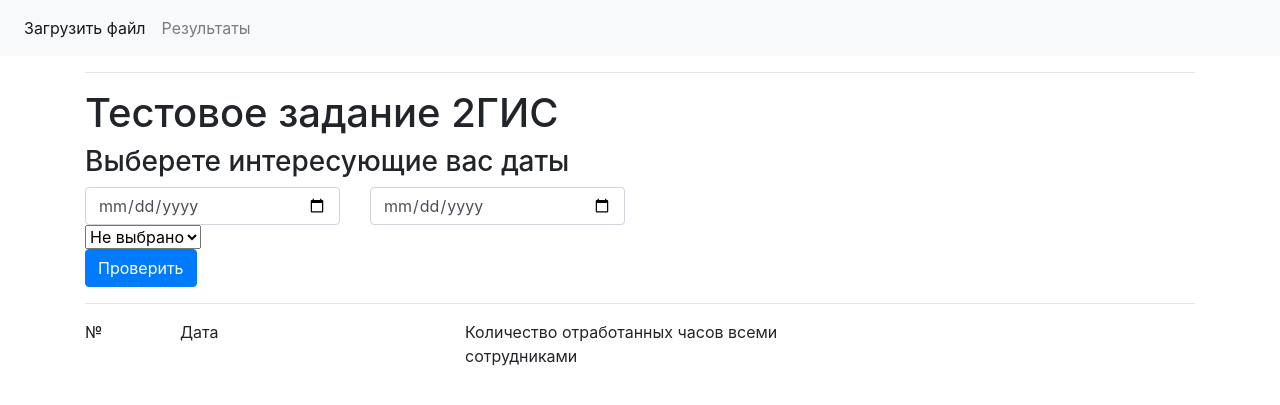
After one commit to hugyy85/coming_leaving_time_checker, a FastAPI app: template templates/show_result.html in a window 1280 px wide. The commit adds this page. Shown: the top 405 px of the page. Run offline with FastAPI, Linux system fonts and the light colour scheme; the template is opened without the code that fills it, so the values that code supplies are empty; some libraries are stand-ins or nearby versions.

Commit message:
init first worked version with front

```diff
--- a/app.py
+++ b/app.py
@@ -1,7 +1,12 @@
+from typing import Any, Optional, Union, List
+from datetime import date
+
+from config import log
+
 from fastapi import FastAPI, Request, File, UploadFile
 from fastapi.responses import HTMLResponse
 from fastapi.templating import Jinja2Templates
-from time_checker import insert_data_from_xml_to_db
+from queries import insert_data_from_xml_to_db, get_all_reports, get_worked_time, get_all_persons
 
 
 app = FastAPI()
@@ -10,12 +15,41 @@
 
 
 @app.get("/", response_class=HTMLResponse)
-async def home(request: Request):
-    return templates.TemplateResponse("home.html", {"request": request})
+@app.post("/", response_class=HTMLResponse)
+async def home(request: Request, file: UploadFile = File(Any)):
+    context = {"request": request}
+    if request.method == 'POST':
+        # todo add validation to file, use only .xml
+        try:
+            context['report'] = insert_data_from_xml_to_db(file)
+        except Exception as e:
+            log.error(f'file error processing: {e}', exc_info=True)
+            # only for demonstration error at review
+            context['error'] = e
+
+    return templates.TemplateResponse("home.html", context)
 
 
-@app.post('/upload')
-async def process_xml(file: UploadFile = File(...)):
-    # todo add validation to file, use only .xml
-    insert_data_from_xml_to_db(file.file)
-    return {"filename": file.filename}
+@app.get("/results", response_class=HTMLResponse)
+async def show_results(request: Request):
+    reports = get_all_reports()
+    return templates.TemplateResponse("results.html", {
+        "request": request,
+        "reports": reports
+    })
+
+
+@app.get("/results/{report_id}", response_class=HTMLResponse)
+async def show_results(request: Request, report_id: int,
+                       from_date: Union[date, str] = None,
+                       to_date: Union[date, str] = None,
+                       person: Optional[str] = None):
+    work_hours = get_worked_time(report_id, from_date=from_date, to_date=to_date, person=person)
+    persons = get_all_persons()
+    return templates.TemplateResponse("show_result.html", {
+        "request": request,
+        "report": report_id,
+        "work_hours": work_hours,
+        "persons": persons,
+        "who_worked": person
+    })
--- /dev/null
+++ b/templates/base.html
@@ -0,0 +1,36 @@
+<!DOCTYPE html>
+<html lang="en">
+<head>
+    <meta charset="UTF-8">
+    <title>Тестовое 2ГИС</title>
+    <link rel="stylesheet" href="https://stackpath.bootstrapcdn.com/bootstrap/4.3.1/css/bootstrap.min.css" integrity="sha384-ggOyR0iXCbMQv3Xipma34MD+dH/1fQ784/j6cY/iJTQUOhcWr7x9JvoRxT2MZw1T" crossorigin="anonymous">
+    <script src="https://code.jquery.com/jquery-3.3.1.slim.min.js" integrity="sha384-q8i/X+965DzO0rT7abK41JStQIAqVgRVzpbzo5smXKp4YfRvH+8abtTE1Pi6jizo" crossorigin="anonymous"></script>
+<script src="https://cdnjs.cloudflare.com/ajax/libs/popper.js/1.14.7/umd/popper.min.js" integrity="sha384-UO2eT0CpHqdSJQ6hJty5KVphtPhzWj9WO1clHTMGa3JDZwrnQq4sF86dIHNDz0W1" crossorigin="anonymous"></script>
+<script src="https://stackpath.bootstrapcdn.com/bootstrap/4.3.1/js/bootstrap.min.js" integrity="sha384-JjSmVgyd0p3pXB1rRibZUAYoIIy6OrQ6VrjIEaFf/nJGzIxFDsf4x0xIM+B07jRM" crossorigin="anonymous"></script>
+
+</head>
+<body>
+<nav class="navbar navbar-expand-lg navbar-light bg-light">
+  <button class="navbar-toggler" type="button" data-toggle="collapse" data-target="#navbarNav" aria-controls="navbarNav" aria-expanded="false" aria-label="Toggle navigation">
+    <span class="navbar-toggler-icon"></span>
+  </button>
+  <div class="collapse navbar-collapse" id="navbarNav">
+    <ul class="navbar-nav">
+      <li class="nav-item active">
+        <a class="nav-link" href="/">Загрузить файл </a>
+      </li>
+      <li class="nav-item">
+        <a class="nav-link" href="/results">Результаты</a>
+      </li>
+
+    </ul>
+  </div>
+</nav>
+<div class="container">
+    <hr>
+    <h1>Тестовое задание 2ГИС</h1>
+
+    {% block content %}{% endblock %}
+</div>
+</body>
+</html>
--- /dev/null
+++ b/templates/show_result.html
@@ -0,0 +1,55 @@
+{% extends 'base.html' %}
+{% block content %}
+    <h3>Выберете интересующие вас даты</h3>
+     <form method="get">
+    <div class="row">
+        <div class="col-3">
+        <input type="date" class="form-control" id="from_date" name="from_date" placeholder="Начало периода">
+        </div>
+        <div class="col-3">
+        <input type="date" class="form-control" id="to_date" name="to_date" placeholder="Конец периода">
+        </div>
+    </div>
+
+     <div class="row">
+         <div class="col-3">
+             <select id="select" class="mdb-select md-form" name="person">
+                 <option value="">Не выбрано</option>
+                 {% for person in persons %}
+                  <option value="{{ person.full_name }}">{{ person.full_name }}</option>
+                  {% endfor %}
+             </select>
+         </div>
+     </div>
+     <div class="row">
+        <div class="col-3">
+        <input type="submit" class="btn btn-primary" value="Проверить">
+        </div>
+     </div>
+     </form>
+    <hr>
+    <div class="row">
+            <div class="col-1">
+              №
+            </div>
+            <div class="col-3">
+              Дата
+            </div>
+            <div class="col-4">
+              Количество отработанных часов {{ who_worked if who_worked else "всеми сотрудниками" }}
+            </div>
+      </div>
+    {% for date, hour in work_hours.items() %}
+        <div class="row">
+            <div class="col-1">
+              {{ loop.index }}
+            </div>
+            <div class="col-3">
+              {{ date.strftime('%d.%m.%Y') }}
+            </div>
+            <div class="col-4">
+              {{ hour }}
+            </div>
+      </div>
+    {% endfor %}
+{% endblock %}
```
Also changed, not shown: config.py (+8 -0 lines), main.py (deleted, +0 -29 lines), models.py (+10 -3 lines), queries.py (renamed from time_checker.py, +26 -25 lines), templates/home.html (+16 -18 lines), templates/results.html (added, +9 -0 lines), 1 other file.
